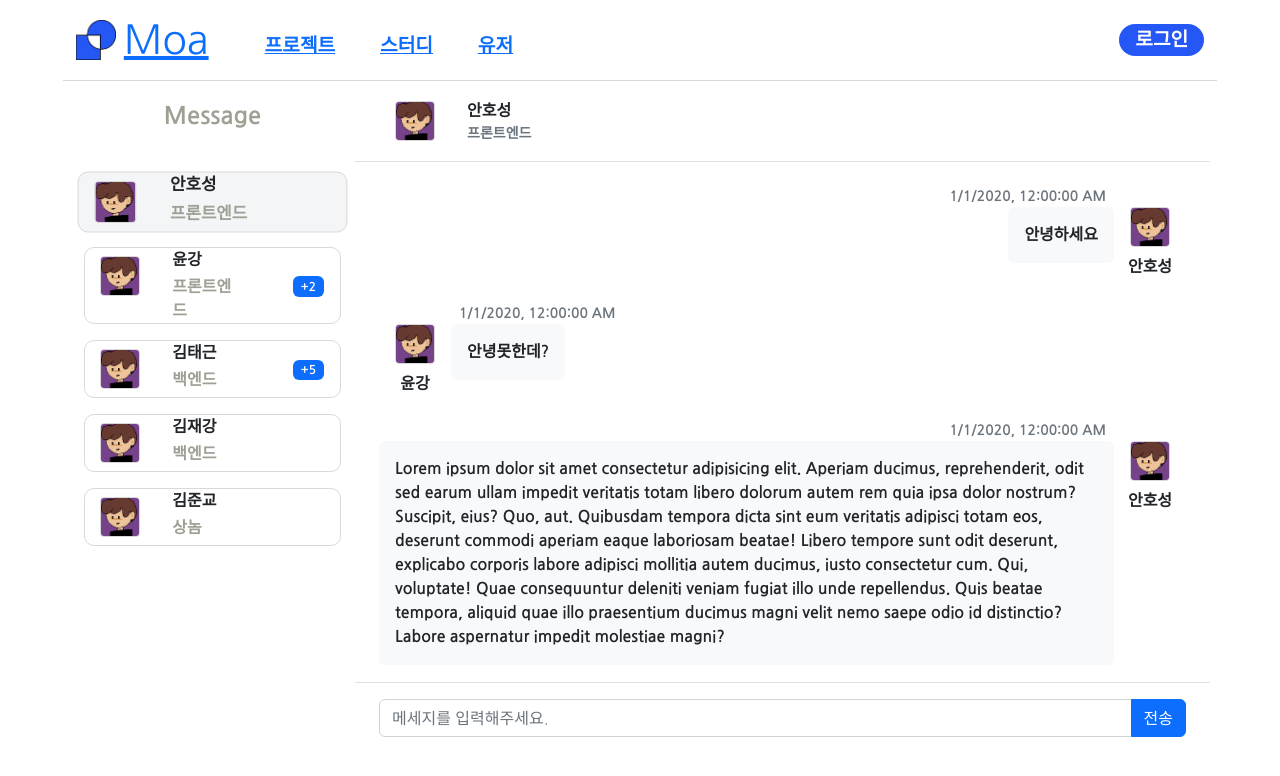
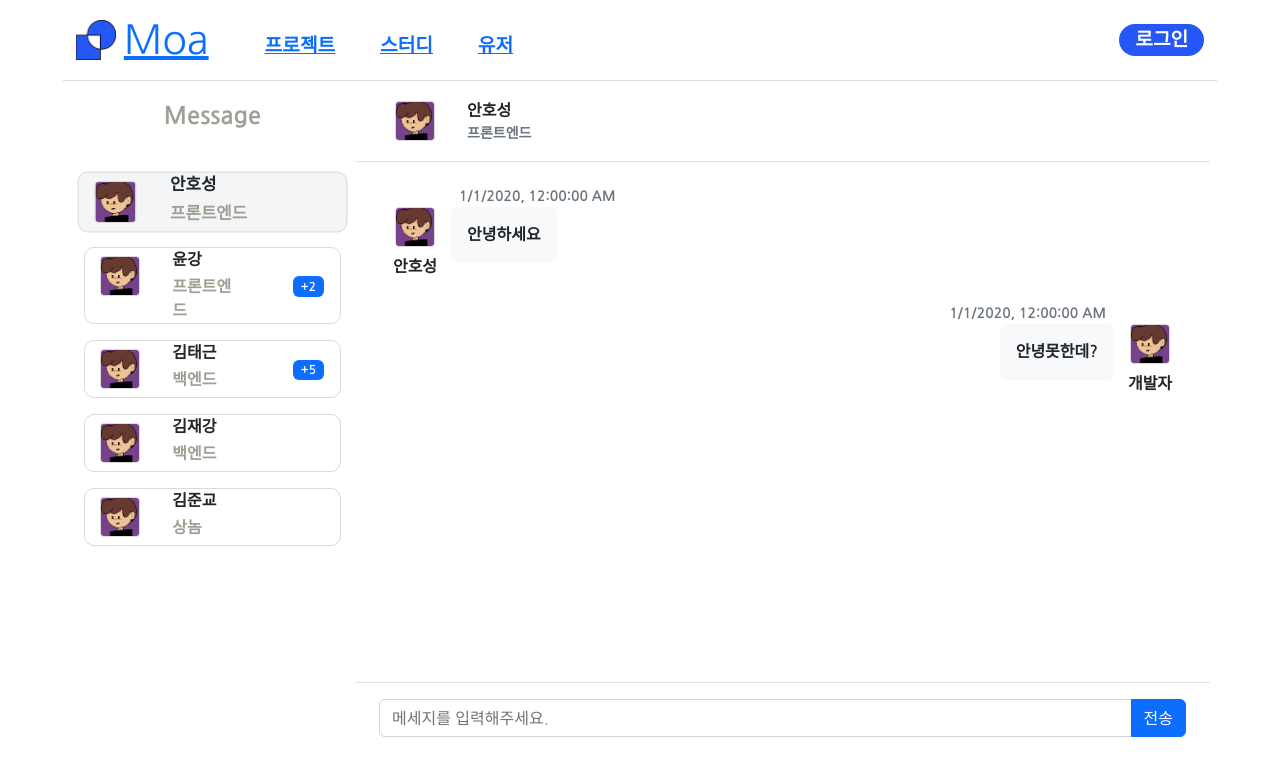
Before and after one commit to Moa-dev-team/Moa-frontend, a React (Create React App) app in the folder frontend/: page / in a window 1280 px wide. Shown: the top 776 px of the page. Built offline with nearby package versions, Linux system fonts and the light colour scheme.

Commit message:
fix : Chat Messges 가 데이터에 대해서 동적으로 변하게 함

```diff
--- a/frontend/src/components/messages/Chats.jsx
+++ b/frontend/src/components/messages/Chats.jsx
@@ -1,55 +1,51 @@
-import React from "react";
+import React, { useState, useEffect, useRef } from "react";
 import styles from "./Chats.module.css";
 import ChatLeft from "./ChatLeft";
 import ChatRight from "./ChatRight";
-import image from "../../assets/images/profile.png";
 
-export default function Chats() {
+// 나의 정보가 있어야 한다.
+import myImage from "../../assets/images/profile.png";
+const myId = 0;
+const myName = "개발자";
+
+//get api
+//id 와 주고 받은 모든 쪽지의 보낸사람 id, 데이터의 메세지, 보낸 날짜
+const messages = [
+  { id: 2, text: "안녕하세요", date: new Date("2020-01-01") },
+  { id: 0, text: "안녕못한데?", date: new Date("2020-01-01") },
+];
+
+export default function Chats({ id, name, image }) {
+  const [chatMessages, setChatMessages] = useState(messages);
+  const messagesEndRef = useRef(null);
+
+  useEffect(() => {
+    messagesEndRef.current.scrollIntoView({ behavior: 'smooth' });
+  }, [chatMessages]);
+
   return (
     <React.Fragment>
       <div className={`${styles["chat-messages"]} p-4`}>
-        <ChatRight
-          text="안녕하세요"
-          image={image}
-          name="안호성"
-          date={new Date("2020-01-01")}
-        />
-        <ChatLeft
-          text="안녕못한데?"
-          image={image}
-          name="윤강"
-          date={new Date("2020-01-01")}
-        />
-        <ChatRight
-          text="Lorem ipsum dolor sit amet consectetur adipisicing elit. Aperiam ducimus, reprehenderit, odit sed earum ullam impedit veritatis totam libero dolorum autem rem quia ipsa dolor nostrum? Suscipit, eius? Quo, aut.
-                      Quibusdam tempora dicta sint eum veritatis adipisci totam eos, deserunt commodi aperiam eaque laboriosam beatae! Libero tempore sunt odit deserunt, explicabo corporis labore adipisci mollitia autem ducimus, iusto consectetur cum.
-                      Qui, voluptate! Quae consequuntur deleniti veniam fugiat illo unde repellendus. Quis beatae tempora, aliquid quae illo praesentium ducimus magni velit nemo saepe odio id distinctio? Labore aspernatur impedit molestiae magni?"
-          image={image}
-          name="안호성"
-          date={new Date("2020-01-01")}
-        />
-        <ChatLeft
-          text="Lorem ipsum dolor sit amet consectetur adipisicing elit. Aperiam ducimus, reprehenderit, odit sed earum ullam impedit veritatis totam libero dolorum autem rem quia ipsa dolor nostrum? Suscipit, eius? Quo, aut.
-                      Quibusdam tempora dicta sint eum veritatis adipisci totam eos, deserunt commodi aperiam eaque laboriosam beatae! Libero tempore sunt odit deserunt, explicabo corporis labore adipisci mollitia autem ducimus, iusto consectetur cum?"
-          image={image}
-          name="윤강"
-          date={new Date("2020-01-01")}
-        />
-        <ChatRight
-          text="Lorem ipsum dolor sit amet consectetur adipisicing elit. Aperiam ducimus, reprehenderit, odit sed earum ullam impedit veritatis totam libero dolorum autem rem quia ipsa dolor nostrum? Suscipit, eius? Quo, aut.
-                      Quibusdam tempora dicta sint eum veritatis adipisci totam eos, deserunt commodi aperiam eaque laboriosam beatae! Libero tempore sunt odit deserunt, explicabo corporis labore adipisci mollitia autem ducimus, iusto consectetur cum.
-                      Qui, voluptate! Quae consequuntur deleniti veniam fugiat illo unde repellendus. Quis beatae tempora, aliquid quae illo praesentium ducimus magni velit nemo saepe odio id distinctio? Labore aspernatur impedit molestiae magni?"
-          image={image}
-          name="안호성"
-          date={new Date("2020-01-01")}
-        />
-        <ChatLeft
-          text="Lorem ipsum dolor sit amet consectetur adipisicing elit. Aperiam ducimus, reprehenderit, odit sed earum ullam impedit veritatis totam libero dolorum autem rem quia ipsa dolor nostrum? Suscipit, eius? Quo, aut.
-                      Quibusdam tempora dicta sint eum veritatis adipisci totam eos, deserunt commodi aperiam eaque laboriosam beatae! Libero tempore sunt odit deserunt, explicabo corporis labore adipisci mollitia autem ducimus, iusto consectetur cum?"
-          image={image}
-          name="윤강"
-          date={new Date("2020-01-01")}
-        />
+        {messages.map((message) => {
+          if (myId === message.id)
+            return (
+              <ChatRight
+                text={message.text}
+                image={myImage}
+                name={myName}
+                date={message.date}
+              />
+            );
+          return (
+            <ChatLeft
+              text={message.text}
+              image={image}
+              name={name}
+              date={message.date}
+            />
+          );
+        })}
+        <div ref={messagesEndRef}></div>
       </div>
       <div
         className={`${styles["flex-grow-0"]} ${styles["py-3"]} ${styles["px-4"]} ${styles["border-top"]}`}
@@ -59,6 +55,7 @@ export default function Chats() {
             type="text"
             className="form-control m-"
             placeholder="메세지를 입력해주세요."
+
           />
           <button className="btn btn-primary">전송</button>
         </div>
--- a/frontend/src/components/messages/Chats.module.css
+++ b/frontend/src/components/messages/Chats.module.css
@@ -1,7 +1,7 @@
 .chat-messages {
   display: flex;
   flex-direction: column;
-  max-height: 65vh;
+  height: 65vh;
   overflow-y: scroll;
 }
 
--- a/frontend/src/components/messages/Message.jsx
+++ b/frontend/src/components/messages/Message.jsx
@@ -61,14 +61,12 @@ export default function Message() {
   // users 가 존재하지 않을 경우 예외 케이스 만들어야 함
   const [selectedId, setSelectedId] = useState(users[0].id);
   const selectedUser = users.find((user) => user.id === selectedId);
-  console.log(selectedUser);
 
   const handleToggleClick = () => {
     setIsSidebarOpen(!isSidebarOpen); // toggle the state
   };
 
   const MessageUserProfileClickHandler = (userId) => {
-    console.log(userId);
     setSelectedId(userId);
   };
 
@@ -102,7 +100,7 @@ export default function Message() {
                   profileImage={user.image}
                   count={user.unreadCount}
                   isSelected={user.id === selectedId}
-                  onClick={MessageUserProfileClickHandler}
+                  onClick={() => MessageUserProfileClickHandler(user.id)}
                 />
               ))}
             </div>
@@ -156,7 +154,11 @@ export default function Message() {
                   </div>
                 </div>
                 <div className="position-relative">
-                  <Chats />
+                  <Chats
+                    id={selectedId}
+                    image={selectedUser.profile}
+                    name={selectedUser.name}
+                  />
                 </div>
               </div>
             </div>
```
